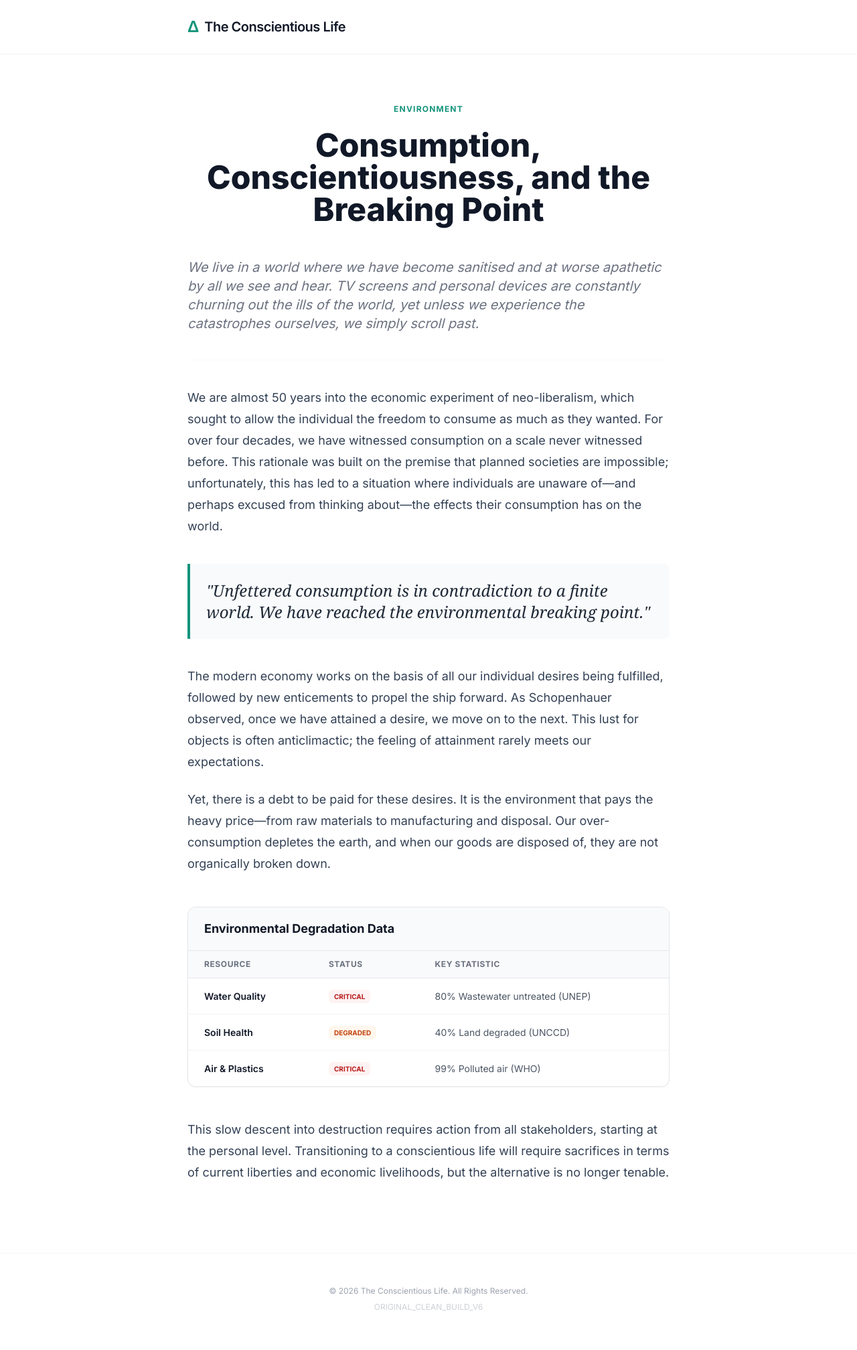
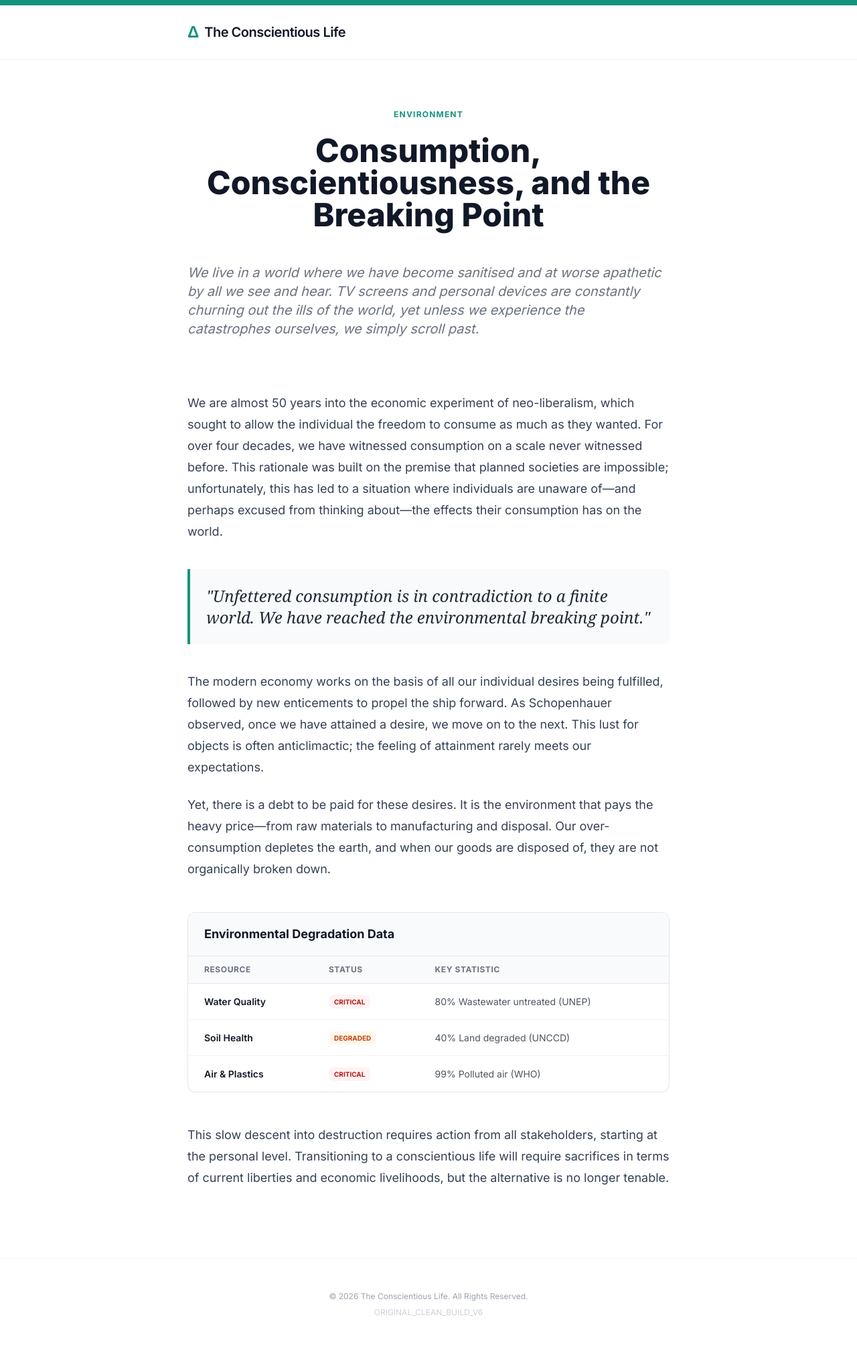
Before and after one commit to theconscientiouslife1-coder/TheCL, a Jekyll site: the page the_environment_main_article.html, which Jekyll copies as it is, in a window 1280 px wide. Shown: the whole page at 67% size. Built offline with Jekyll 4.4.1, drawn with Linux system fonts in a browser that asks for light colours; nearby versions of some CDN libraries.

Commit message:
Manual update: Linking global style.css and adding ribbon div

```diff
--- a/style.css
+++ b/style.css
@@ -0,0 +1,8 @@
+/* style.css */
+
+/* This creates the signature green ribbon at the top of the page */
+.top-ribbon {
+    height: 0.5rem; /* This is the 'h-2' equivalent */
+    background-color: #14947c;
+    width: 100%;
+}
--- a/the_environment_main_article.html
+++ b/the_environment_main_article.html
@@ -5,7 +5,7 @@
     <meta name="viewport" content="width=device-width, initial-scale=1.0">
     <title>The Environment - The Conscientious Life</title>
 
-    <link rel="stylesheet" href="style.css">
+    <link rel="stylesheet" href="/style.css">
 
     <script src="https://cdn.tailwindcss.com?plugins=typography"></script>
     <script src="https://unpkg.com/lucide@latest"></script>
```
